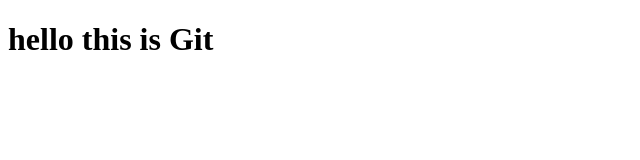
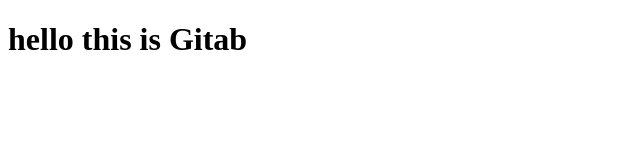
Before and after one commit to gedion-negesse/Newproject, a plain HTML site: page index.html in a window 1280 px wide. Shown: the full height of the page, 0-640 px from the left. Drawn offline with Linux system fonts and the light colour scheme.

Commit message:
i updated the h1 text

```diff
--- a/index.html
+++ b/index.html
@@ -6,6 +6,6 @@
     <title>hello Git</title>
   </head>
   <body>
-    <h1>hello this is Git</h1>
+    <h1>hello this is Gitab</h1>
   </body>
 </html>
```
